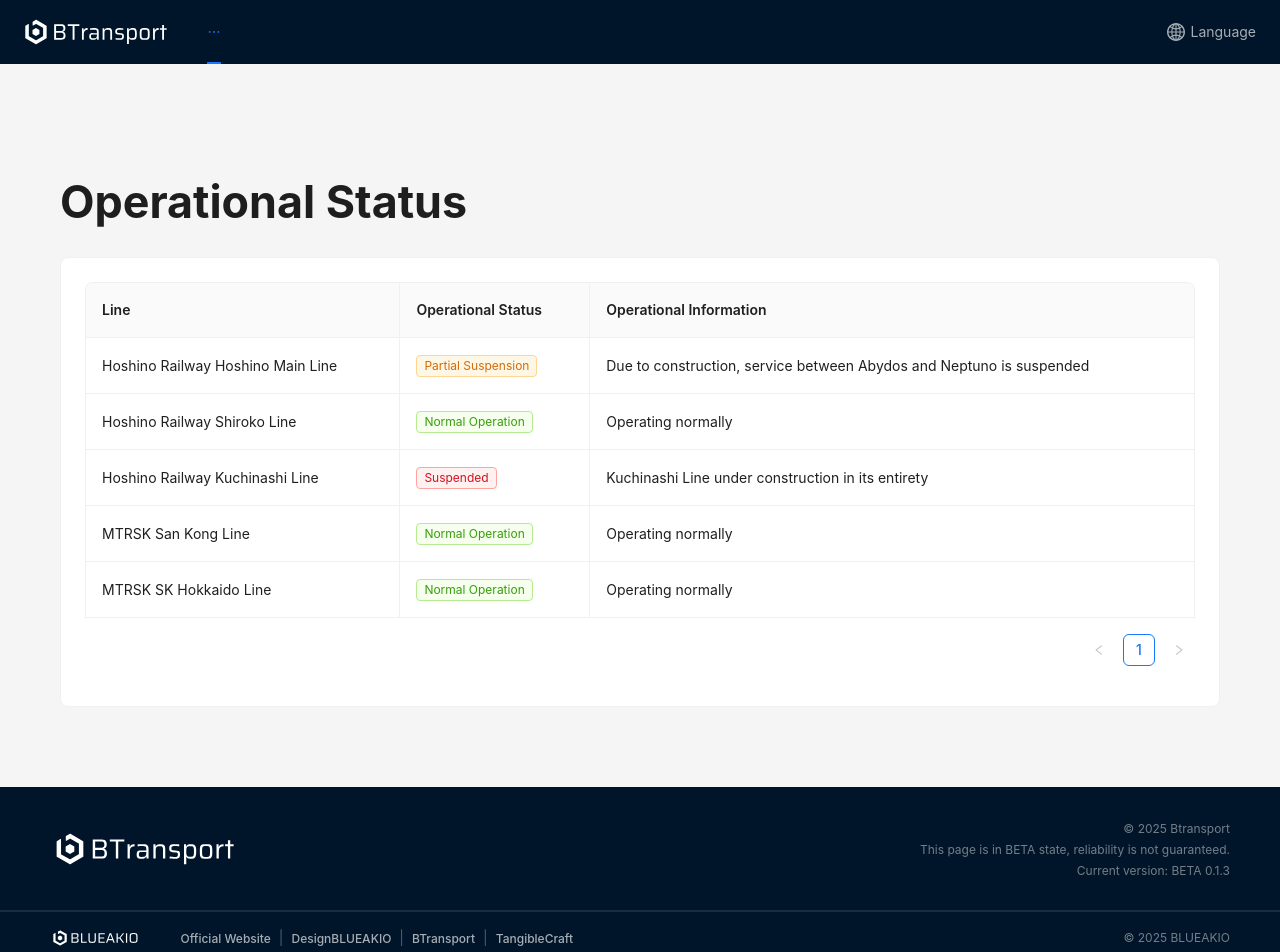
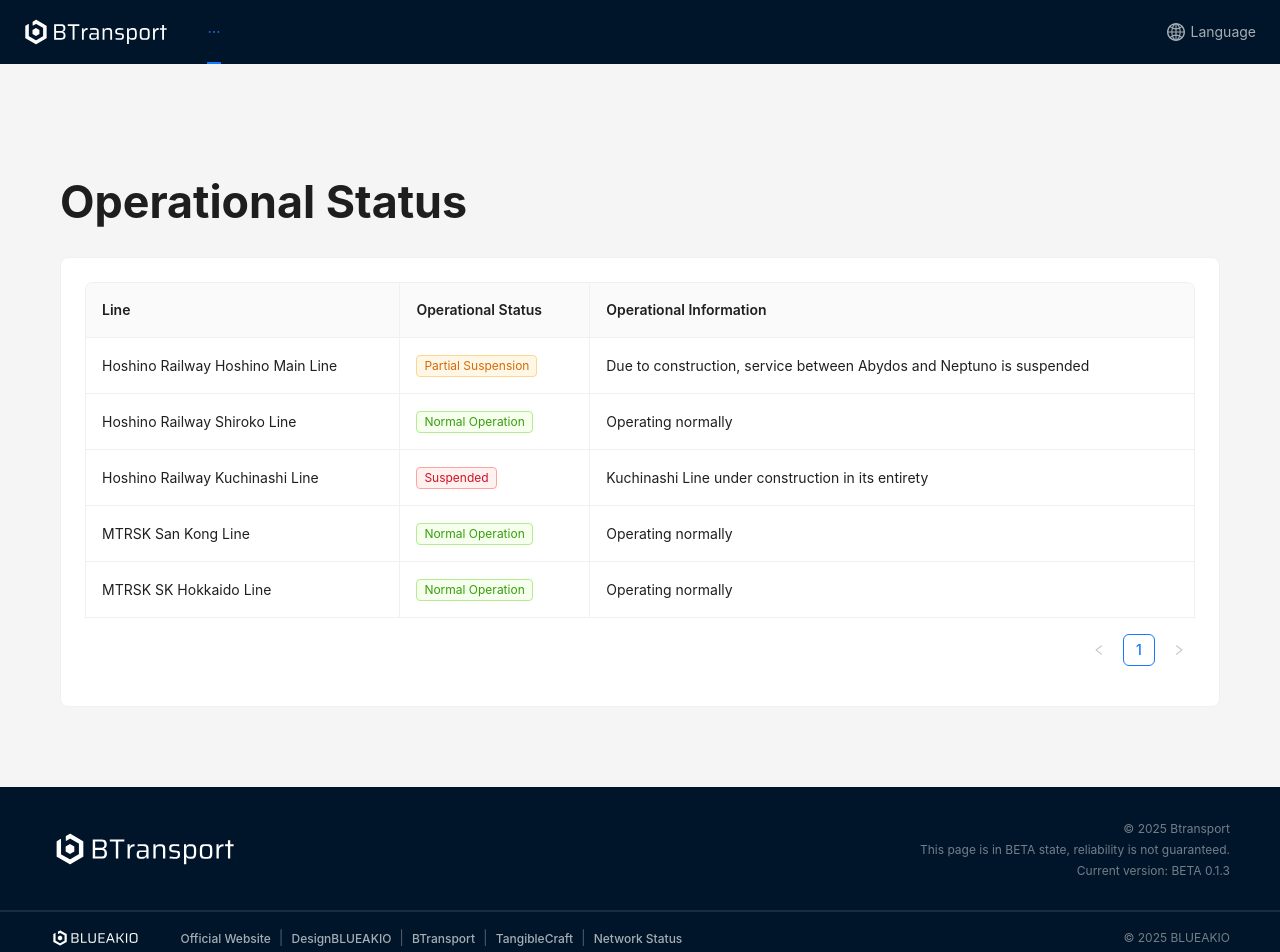
Before and after one commit to BLUEAKIO/Btransport-Website-archive, a React (Vite) app in the folder website/: page /train_info in a window 1280 px wide. Shown: the top 952 px of the page. Built offline with nearby package versions, Linux system fonts and the light colour scheme.

Commit message:
页脚增加 服务状态 跳转按钮

```diff
--- a/website/src/components/Footer.jsx
+++ b/website/src/components/Footer.jsx
@@ -53,10 +53,10 @@ const LinkSpace = styled(Space)`
   display: flex;
   justify-content: flex-start;
   flex-wrap: wrap;
-  gap: 8px !important; // 统一设置间距
+  gap: 8px !important;
 
   .ant-space-item {
-    margin-right: 0 !important; // 覆盖 Space 默认的 margin
+    margin-right: 0 !important;
   }
 
   @media screen and (max-width: 768px) {
@@ -169,10 +169,11 @@ const AppFooter = () => {
                 }}>|</span>
               }
             >
-              <a href="https://www.blueakio.com" style={{fontSize: "12px"}}>{t("BLUEAKIO.website")}</a>
-              <a href="https://design.blueakio.com" style={{fontSize: "12px"}}>{t("BLUEAKIO.DesignBLUEAKIO")}</a>
-              <a href="https://transport.blueakio.com" style={{fontSize: "12px"}}>{t("BLUEAKIO.BTransport")}</a>
-              <a href="https://tc.blueakio.com" style={{fontSize: "12px"}}>{t("BLUEAKIO.TangibleCraft")}</a>
+              <a href="https://www.blueakio.com" style={{fontSize: "12px"}} target="_blank">{t("BLUEAKIO.website")}</a>
+              <a href="https://design.blueakio.com" style={{fontSize: "12px"}} target="_blank">{t("BLUEAKIO.DesignBLUEAKIO")}</a>
+              <a href="https://transport.blueakio.com" style={{fontSize: "12px"}} target="_blank">{t("BLUEAKIO.BTransport")}</a>
+              <a href="https://tc.blueakio.com" style={{fontSize: "12px"}} target="_blank">{t("BLUEAKIO.TangibleCraft")}</a>
+              <a href="https://status.blueakio.com" style={{fontSize: "12px"}} target="_blank">{t("BLUEAKIO.status")}</a>
             </LinkSpace>
           </BottomCol>
           <BottomCol>
--- a/website/src/i18n/en.json
+++ b/website/src/i18n/en.json
@@ -68,6 +68,7 @@
     "website": "Official Website",
     "DesignBLUEAKIO": "DesignBLUEAKIO",
     "BTransport": "BTransport",
-    "TangibleCraft": "TangibleCraft"
+    "TangibleCraft": "TangibleCraft",
+    "status": "Network Status"
   }
 }
--- a/website/src/i18n/zh-CN.json
+++ b/website/src/i18n/zh-CN.json
@@ -68,6 +68,7 @@
     "website": "官方网站",
     "DesignBLUEAKIO": "DesignBLUEAKIO",
     "BTransport": "BTransport",
-    "TangibleCraft": "堂瞰工艺"
+    "TangibleCraft": "堂瞰工艺",
+    "status": "服务状态"
   }
 }
--- a/website/src/i18n/zh-HK.json
+++ b/website/src/i18n/zh-HK.json
@@ -68,6 +68,7 @@
     "website": "官方網站",
     "DesignBLUEAKIO": "DesignBLUEAKIO",
     "BTransport": "BTransport",
-    "TangibleCraft": "堂瞰工藝"
+    "TangibleCraft": "堂瞰工藝",
+    "status": "服務狀態"
   }
 }
```
